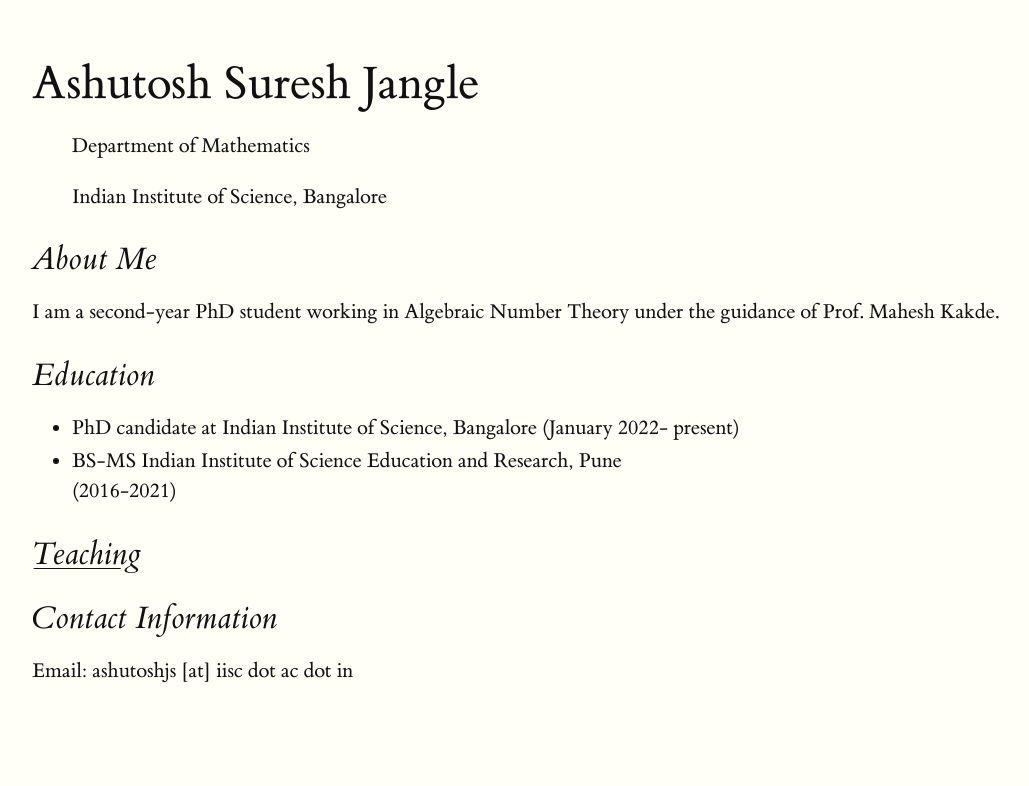
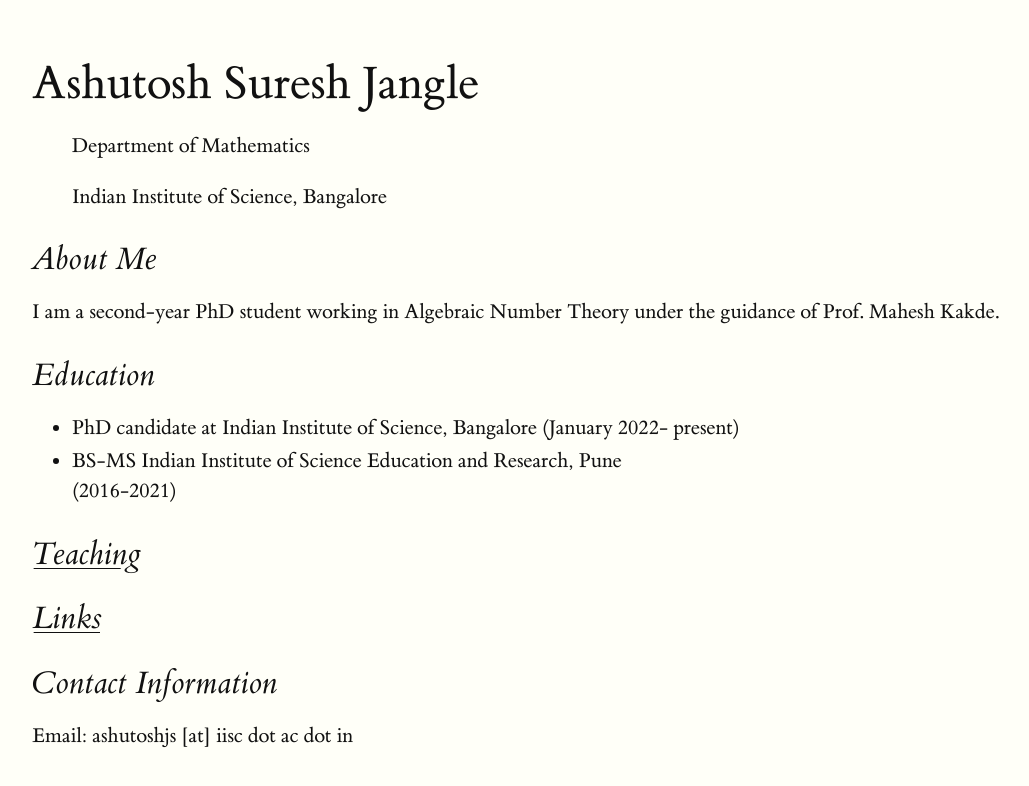
Before and after one commit to ashutoshjangle/ashutoshjangle.github.io, a website: page index.html in a window 1280 px wide. Shown: the whole page, without its empty margins (128-1157 px from the left). Drawn offline with Linux system fonts and the light colour scheme.

Commit message:
Update index.html

```diff
--- a/index.html
+++ b/index.html
@@ -21,7 +21,7 @@
   </ul>
 
   <h2><a href="teaching.html">Teaching</a></h2>
-
+  <h2><a href="links.html">Links</a></h2>
   <!-- <h2>Courses</h2>
   <ul>
     <li>Introduction to Programming</li>
```
